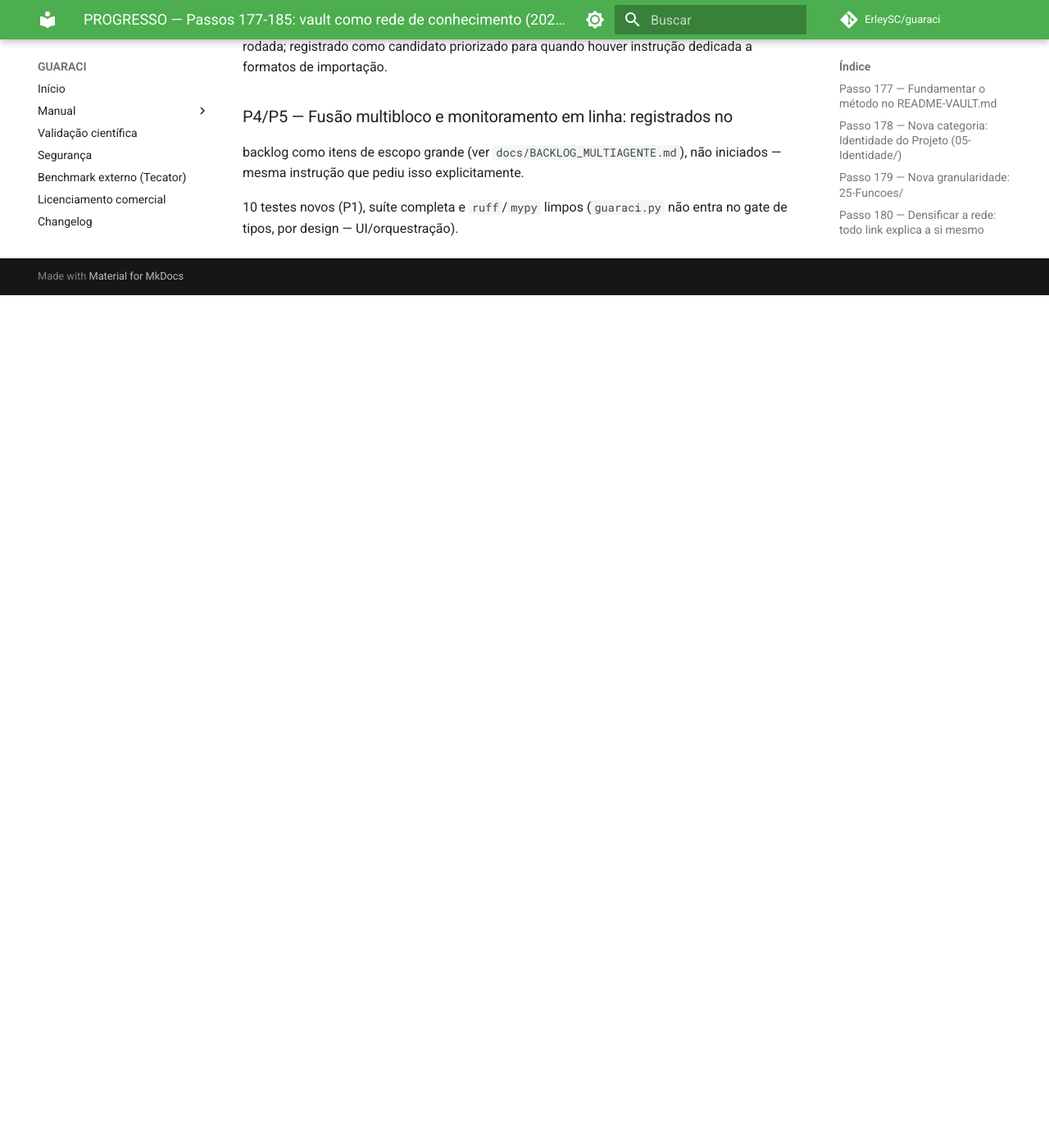
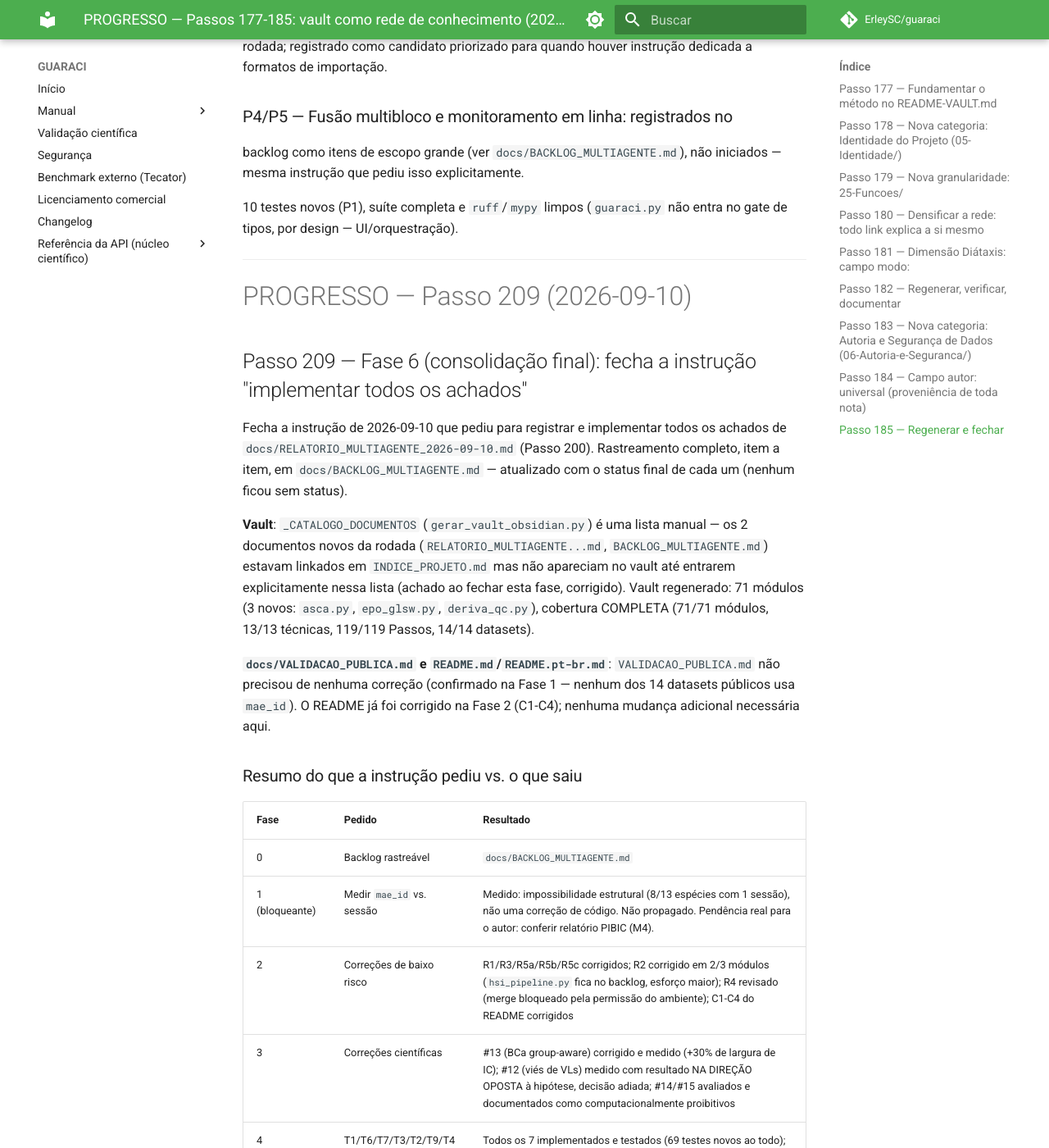
Before and after one commit to ErleySC/guaraci, an MkDocs documentation site: the page built from docs/PROGRESSO.md, in a window 1280 px wide and 1400 px high, scrolled down 100039 px. Shown: the whole window at 82% size. Built offline with MkDocs 1.6.1 and Material for MkDocs 9.7.7, drawn with Linux system fonts in a browser that asks for light colours; comment, search, counter and statistics services are not loaded; before the commit the page ends 100399 px from its top, so only the background shows below that; some of the changed text lies outside the part shown.

Commit message:
docs: Fase 6 -- fecha a instrucao "implementar todos os achados"
docs/BACKLOG_MULTIAGENTE.md: status final preenchido em todos os itens
que ainda estavam com placeholder "_preenchido na Fase N_" (R1, R3,
R5a-c, T6, T7, C1-C4) -- nenhum item do relatorio original fica sem
status concreto.

docs/PROGRESSO.md (Passo 209): resumo do que a instrucao pediu vs o que
saiu, fase a fase, com a lista explicita do que NAO foi feito e a razao
de cada um (sem excecao velada). VALIDACAO_PUBLICA.md confirmado sem
necessidade de correcao (Fase 1: nenhum dos 14 datasets publicos usa
mae_id). README ja corrigido na Fase 2.

15 commits nesta instrucao (02d65fe..d633f07). Suite completa: 1527
passed / 42 skipped / 0 failed (ultima rodada isolada). ruff/mypy (gate
de 53 modulos) limpos.

Co-Authored-By: Claude Sonnet 5 <noreply@anthropic.com>

```diff
--- a/docs/PROGRESSO.md
+++ b/docs/PROGRESSO.md
@@ -4357,3 +4357,52 @@ não iniciados — mesma instrução que pediu isso explicitamente.
 
 10 testes novos (P1), suíte completa e `ruff`/`mypy` limpos (`guaraci.py`
 não entra no gate de tipos, por design — UI/orquestração).
+
+---
+
+# PROGRESSO — Passo 209 (2026-09-10)
+
+## Passo 209 — Fase 6 (consolidação final): fecha a instrução "implementar todos os achados"
+
+Fecha a instrução de 2026-09-10 que pediu para registrar e implementar
+todos os achados de `docs/RELATORIO_MULTIAGENTE_2026-09-10.md` (Passo
+200). Rastreamento completo, item a item, em
+`docs/BACKLOG_MULTIAGENTE.md` — atualizado com o status final de cada um
+(nenhum ficou sem status).
+
+**Vault**: `_CATALOGO_DOCUMENTOS` (`gerar_vault_obsidian.py`) é uma lista
+manual — os 2 documentos novos da rodada (`RELATORIO_MULTIAGENTE...md`,
+`BACKLOG_MULTIAGENTE.md`) estavam linkados em `INDICE_PROJETO.md` mas não
+apareciam no vault até entrarem explicitamente nessa lista (achado ao
+fechar esta fase, corrigido). Vault regenerado: 71 módulos (3 novos:
+`asca.py`, `epo_glsw.py`, `deriva_qc.py`), cobertura COMPLETA (71/71
+módulos, 13/13 técnicas, 119/119 Passos, 14/14 datasets).
+
+**`docs/VALIDACAO_PUBLICA.md` e `README.md`/`README.pt-br.md`**:
+`VALIDACAO_PUBLICA.md` não precisou de nenhuma correção (confirmado na
+Fase 1 — nenhum dos 14 datasets públicos usa `mae_id`). O README já foi
+corrigido na Fase 2 (C1-C4); nenhuma mudança adicional necessária aqui.
+
+### Resumo do que a instrução pediu vs. o que saiu
+
+| Fase | Pedido | Resultado |
+|---|---|---|
+| 0 | Backlog rastreável | `docs/BACKLOG_MULTIAGENTE.md` |
+| 1 (bloqueante) | Medir `mae_id` vs. sessão | Medido: impossibilidade estrutural (8/13 espécies com 1 sessão), não uma correção de código. Não propagado. Pendência real para o autor: conferir relatório PIBIC (M4). |
+| 2 | Correções de baixo risco | R1/R3/R5a/R5b/R5c corrigidos; R2 corrigido em 2/3 módulos (`hsi_pipeline.py` fica no backlog, esforço maior); R4 revisado (merge bloqueado pela permissão do ambiente); C1-C4 do README corrigidos |
+| 3 | Correções científicas | #13 (BCa group-aware) corrigido e medido (+30% de largura de IC); #12 (viés de VLs) medido com resultado NA DIREÇÃO OPOSTA à hipótese, decisão adiada; #14/#15 avaliados e documentados como computacionalmente proibitivos |
+| 4 | T1/T6/T7/T3/T2/T9/T4 | Todos os 7 implementados e testados (69 testes novos ao todo); T5/T8/T10 no backlog, por instrução explícita |
+| 5 | Lacunas de produto | P1 implementado (`guaraci run`); P2/P3 avaliados (não implementados, com razão técnica); P4/P5/P7 no backlog |
+| 6 | Consolidação | Este passo |
+
+**O que NÃO foi feito, com a razão, sem exceção velada**: `hsi_pipeline.py`
+(R2, esforço maior — risco de tipo sutilmente errado); propagação de M1
+(exige coleta futura, fora de escopo de código); correção do viés de
+seleção de VLs #12 (resultado inesperado, precisa de mais réplicas);
+#14/#15 (custo computacional proibitivo, ~150-200×); T5/T8/T10, P4/P5/P7
+(instrução explícita para backlog); mais leitores de formato e
+exportação portátil de modelo (avaliados, são projetos próprios).
+
+15 commits nesta instrução (`02d65fe`..`d633f07`), suíte completa
+(1527 passed / 42 skipped / 0 failed na última rodada isolada), `ruff` e
+`mypy` (gate de 53 módulos) limpos em cada commit.
```
Also changed, not shown: docs/BACKLOG_MULTIAGENTE.md (+14 -13 lines).
